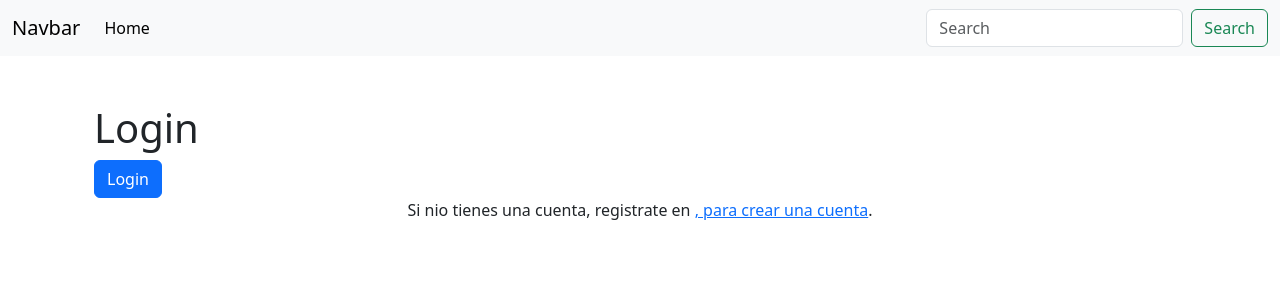
After one commit to zubus/TD-Django-0027, a Django app: template proyecto1/boards/templates/boards/login.html in a window 1280 px wide. The commit adds this page. Shown: the top 300 px of the page. Run offline with Django 3.2, Linux system fonts and the light colour scheme; the template is opened without the code that fills it, so the values that code supplies are empty; some libraries are stand-ins or nearby versions.

Commit message:
se crea un login y un logout para la aplicacion

```diff
--- a/proyecto1/boards/templates/boards/base.html
+++ b/proyecto1/boards/templates/boards/base.html
@@ -12,7 +12,7 @@
 <body>
     <nav class="navbar navbar-expand-lg navbar-light bg-light">
         <div class="container-fluid">
-          <a class="navbar-brand" href="#">Navbar</a>
+          <a class="navbar-brand" href="#">{% if user.is_authenticated %}{{user.username}}{% else %}Navbar{% endif %}</a>
           <button class="navbar-toggler" type="button" data-bs-toggle="collapse" data-bs-target="#navbarSupportedContent" aria-controls="navbarSupportedContent" aria-expanded="false" aria-label="Toggle navigation">
             <span class="navbar-toggler-icon"></span>
           </button>
@@ -21,23 +21,11 @@
               <li class="nav-item">
                 <a class="nav-link active" aria-current="page" href="#">Home</a>
               </li>
+              {% if user.is_authenticated %}
               <li class="nav-item">
-                <a class="nav-link" href="#">Link</a>
+                <a class="nav-link" href="/logout/">Salir</a>
               </li>
-              <li class="nav-item dropdown">
-                <a class="nav-link dropdown-toggle" href="#" id="navbarDropdown" role="button" data-bs-toggle="dropdown" aria-expanded="false">
-                  Dropdown
-                </a>
-                <ul class="dropdown-menu" aria-labelledby="navbarDropdown">
-                  <li><a class="dropdown-item" href="#">Action</a></li>
-                  <li><a class="dropdown-item" href="#">Another action</a></li>
-                  <li><hr class="dropdown-divider"></li>
-                  <li><a class="dropdown-item" href="#">Something else here</a></li>
-                </ul>
-              </li>
-              <li class="nav-item">
-                <a class="nav-link disabled" href="#" tabindex="-1" aria-disabled="true">Disabled</a>
-              </li>
+              {% endif %}
             </ul>
             <form class="d-flex">
               <input class="form-control me-2" type="search" placeholder="Search" aria-label="Search">
--- /dev/null
+++ b/proyecto1/boards/templates/boards/login.html
@@ -0,0 +1,16 @@
+{% extends 'boards/base.html' %}
+{% block contenido %}
+{% load crispy_forms_tags %}
+<!--Login-->
+<div class="container py-5">
+<h1>Login</h1>
+<form method="POST">
+{% csrf_token %}
+{{ login_form|crispy }}
+<button class="btn btn-primary" type="submit">Login</button>
+</form>
+<p class="text-center">Si nio tienes una cuenta, registrate en <a
+href="/register">, para crear una cuenta</a>.</p>
+</div>
+{% endblock contenido %}
+{% block prueba %}{% endblock prueba %}
--- a/proyecto1/boards/templates/boards/register.html
+++ b/proyecto1/boards/templates/boards/register.html
@@ -13,3 +13,4 @@ Si tienes actualmente una cuenta, inicie su sesión en
 </p>
 </div>
 {% endblock contenido %}
+{% block prueba %}{% endblock prueba %}
--- a/proyecto1/boards/urls.py
+++ b/proyecto1/boards/urls.py
@@ -11,6 +11,8 @@ from .views import (
     create_author,
     datosform_view,
     register_view,
+    login_view,
+    logout_view,
     )
 # from . import views
 
@@ -26,6 +28,8 @@ urlpatterns = [
     path("createauthor/", create_author, name="create_author"),
     path("datosform/", datosform_view, name="datosform"),
     path("register/", register_view, name="register"),
+    path("login/", login_view, name="login"),
+    path("logout/", logout_view, name="logout"),
 ]
 
 #tag permiten realizar funciones de Django  {url ->name}
```
Also changed, not shown: proyecto1/boards/views.py (+32 -1 lines).
